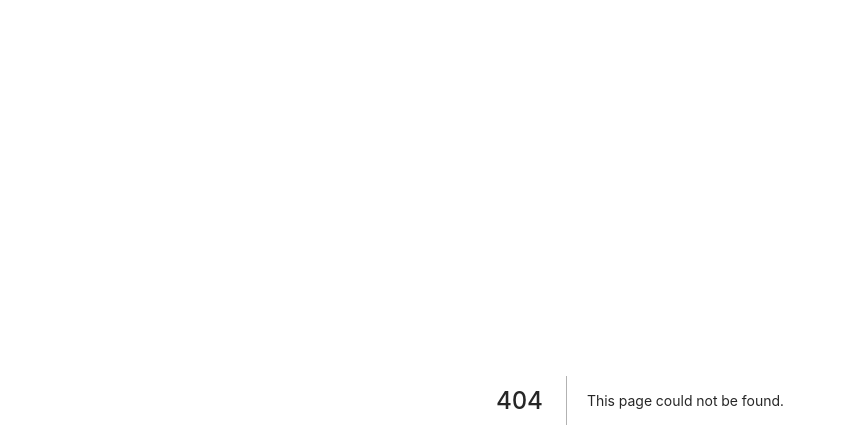
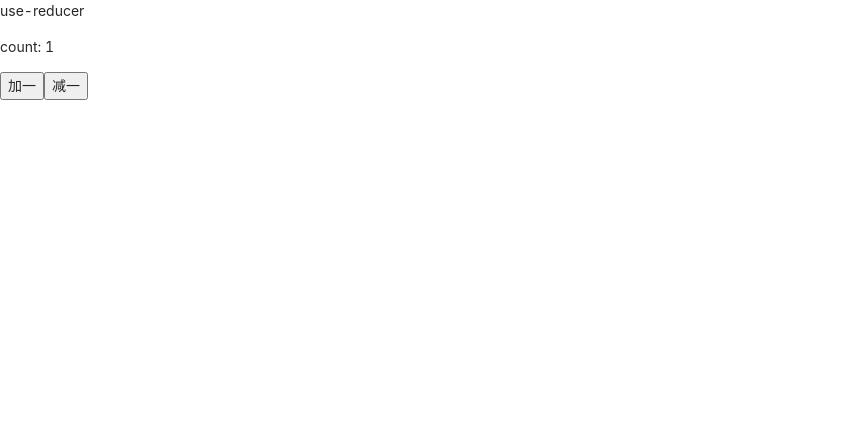
Before and after one commit to xld1393679430/nextjs_koa, a Next.js app: page /hooks-demo/use-reducer in a window 1280 px wide. Before the commit this address had no page. Shown: the top 448 px of the page, without its empty margins (0-846 px from the left). Built offline with nearby package versions, Linux system fonts and the light colour scheme.

Commit message:
hooks-demo

```diff
--- /dev/null
+++ b/pages/hooks-demo/use-reducer.js
@@ -0,0 +1,48 @@
+import React, { useReducer } from "react";
+
+function countReduce(state, action) {
+  switch (action.type) {
+    case "add":
+      return {
+        ...state,
+        count: state.count + 1,
+      };
+    case "del":
+      return {
+        ...state,
+        count: state.count - 1,
+      };
+    default:
+      return state;
+  }
+}
+
+const initialState = {
+  count: 1,
+};
+
+const Index = () => {
+  const [{ count }, dispatch] = useReducer(countReduce, initialState);
+
+  const handleAdd = () => {
+    dispatch({
+      type: "add",
+    });
+  };
+
+  const handleDel = () => {
+    dispatch({
+      type: "del",
+    });
+  };
+  return (
+    <div>
+      <p>use-reducer</p>
+      <p>count: {count}</p>
+      <button onClick={handleAdd}>加一</button>
+      <button onClick={handleDel}>减一</button>
+    </div>
+  );
+};
+
+export default Index;
--- a/pages/index.js
+++ b/pages/index.js
@@ -8,6 +8,8 @@ class Index extends React.Component {
       <div>
         <p>Index</p>
         <Link href="/next-demo">to view next-demo</Link>
+        <hr />
+        <Link href="/hooks-demo">to view hooks-demo</Link>
       </div>
     );
   }
--- a/pages/next-demo/index.js
+++ b/pages/next-demo/index.js
@@ -3,7 +3,7 @@ import Link from "next/link";
 import Router from "next/router";
 class Index extends React.Component {
   handleRouterNavigation = () => {
-    // Router.push("/detail");
+    // Router.push("/next-demo/detail");
     Router.push({
       pathname: "/next-demo/detail",
       query: {
@@ -15,7 +15,7 @@ class Index extends React.Component {
   render() {
     return (
       <div>
-        <p>Index</p>
+        <p>Next Demo</p>
         <Link href="/next-demo/detail?id=1" as="/next-demo/detail/1">
           <Button>使用Link跳转到Detail页面</Button>
         </Link>
```
Also changed, not shown: pages/hooks-demo/index.js (added, +20 -0 lines).
